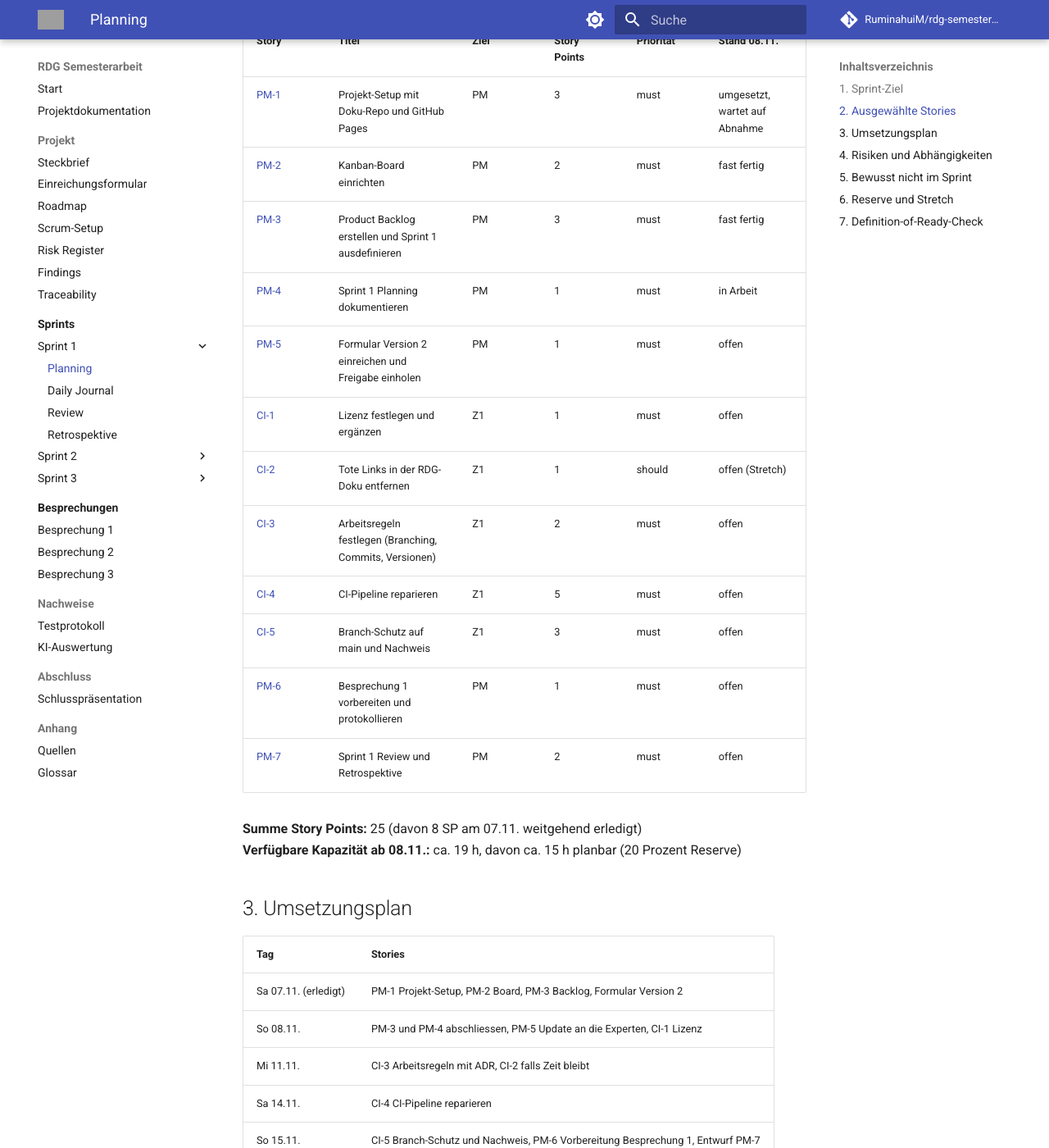
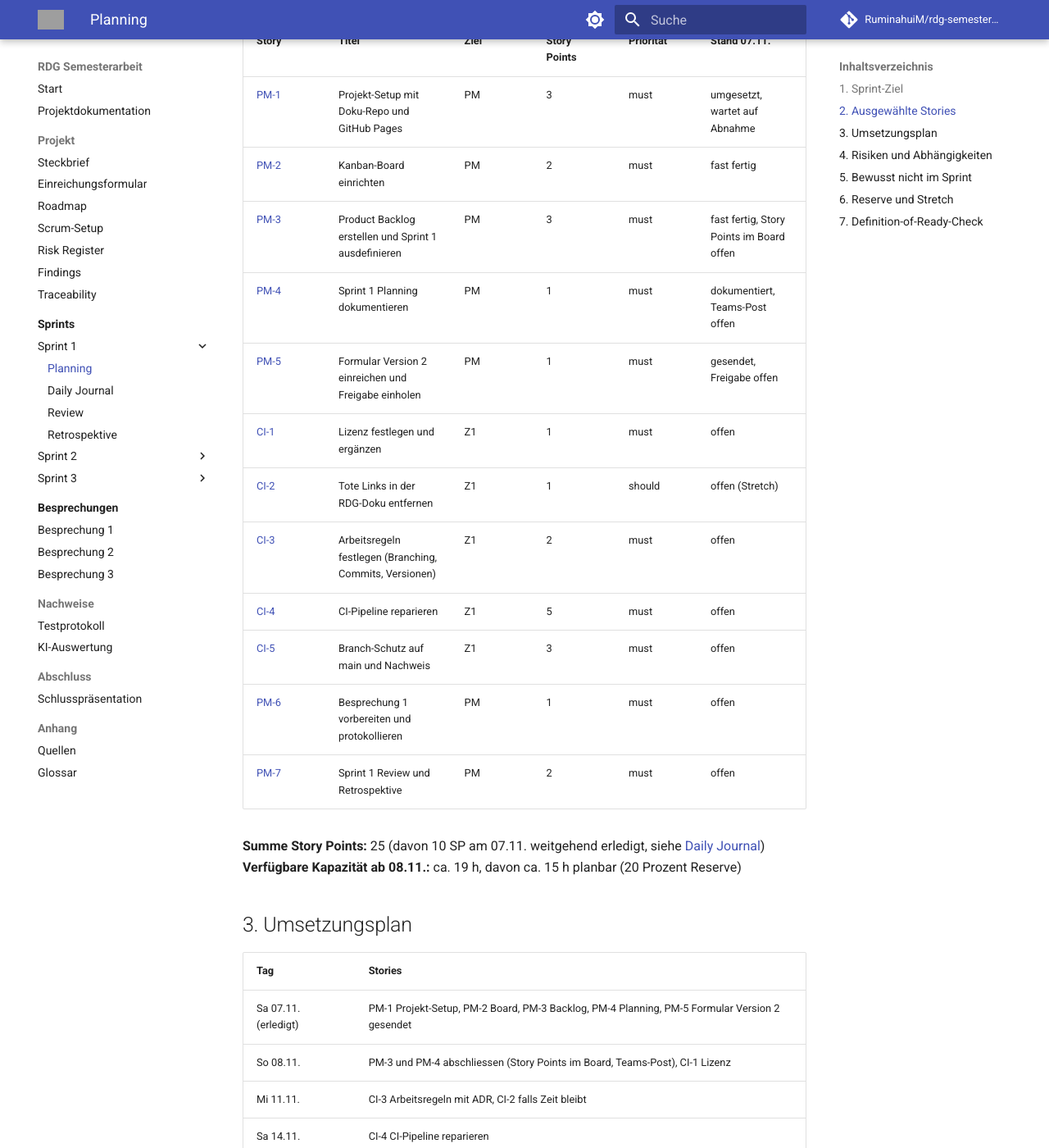
Before and after one commit to RuminahuiM/rdg-semesterarbeit, an MkDocs documentation site: the page built from docs/sprints/sprint-1/planning.md, in a window 1280 px wide and 1400 px high, scrolled down 633 px. Shown: the whole window at 82% size. Built offline with MkDocs 1.6.1 and Material for MkDocs 9.7.7, drawn with Linux system fonts in a browser that asks for light colours; comment, search, counter and statistics services are not loaded.

Commit message:
docs: add daily journal for 07.11. and update planning, form and meeting status
Co-Authored-By: Claude Opus 5.5 <noreply@anthropic.com>

```diff
--- a/docs/sprints/sprint-1/planning.md
+++ b/docs/sprints/sprint-1/planning.md
@@ -1,6 +1,6 @@
 # Sprint 1: Planning
 
-**Datum:** 08.11.2026
+**Datum:** 07.11.2026
 **Sprint-Zeitraum:** 26.10.2026 bis 16.11.2026
 **Release:** MVP
 **Board:** [Milestone Sprint 1](https://github.com/RuminahuiM/rdg-semesterarbeit/milestone/1)
@@ -14,13 +14,13 @@ RDG liegt als sauberes DevOps-Projekt auf GitHub: Projekt-Setup und Board stehen
 
 ## 2. Ausgewählte Stories
 
-| Story | Titel | Ziel | Story Points | Priorität | Stand 08.11. |
+| Story | Titel | Ziel | Story Points | Priorität | Stand 07.11. |
 | --- | --- | --- | --- | --- | --- |
 | [PM-1](https://github.com/RuminahuiM/rdg-semesterarbeit/issues/7) | Projekt-Setup mit Doku-Repo und GitHub Pages | PM | 3 | must | umgesetzt, wartet auf Abnahme |
 | [PM-2](https://github.com/RuminahuiM/rdg-semesterarbeit/issues/8) | Kanban-Board einrichten | PM | 2 | must | fast fertig |
-| [PM-3](https://github.com/RuminahuiM/rdg-semesterarbeit/issues/9) | Product Backlog erstellen und Sprint 1 ausdefinieren | PM | 3 | must | fast fertig |
-| [PM-4](https://github.com/RuminahuiM/rdg-semesterarbeit/issues/10) | Sprint 1 Planning dokumentieren | PM | 1 | must | in Arbeit |
-| [PM-5](https://github.com/RuminahuiM/rdg-semesterarbeit/issues/11) | Formular Version 2 einreichen und Freigabe einholen | PM | 1 | must | offen |
+| [PM-3](https://github.com/RuminahuiM/rdg-semesterarbeit/issues/9) | Product Backlog erstellen und Sprint 1 ausdefinieren | PM | 3 | must | fast fertig, Story Points im Board offen |
+| [PM-4](https://github.com/RuminahuiM/rdg-semesterarbeit/issues/10) | Sprint 1 Planning dokumentieren | PM | 1 | must | dokumentiert, Teams-Post offen |
+| [PM-5](https://github.com/RuminahuiM/rdg-semesterarbeit/issues/11) | Formular Version 2 einreichen und Freigabe einholen | PM | 1 | must | gesendet, Freigabe offen |
 | [CI-1](https://github.com/RuminahuiM/rdg-semesterarbeit/issues/12) | Lizenz festlegen und ergänzen | Z1 | 1 | must | offen |
 | [CI-2](https://github.com/RuminahuiM/rdg-semesterarbeit/issues/13) | Tote Links in der RDG-Doku entfernen | Z1 | 1 | should | offen (Stretch) |
 | [CI-3](https://github.com/RuminahuiM/rdg-semesterarbeit/issues/14) | Arbeitsregeln festlegen (Branching, Commits, Versionen) | Z1 | 2 | must | offen |
@@ -29,15 +29,15 @@ RDG liegt als sauberes DevOps-Projekt auf GitHub: Projekt-Setup und Board stehen
 | [PM-6](https://github.com/RuminahuiM/rdg-semesterarbeit/issues/17) | Besprechung 1 vorbereiten und protokollieren | PM | 1 | must | offen |
 | [PM-7](https://github.com/RuminahuiM/rdg-semesterarbeit/issues/18) | Sprint 1 Review und Retrospektive | PM | 2 | must | offen |
 
-**Summe Story Points:** 25 (davon 8 SP am 07.11. weitgehend erledigt)
+**Summe Story Points:** 25 (davon 10 SP am 07.11. weitgehend erledigt, siehe [Daily Journal](daily.md))
 **Verfügbare Kapazität ab 08.11.:** ca. 19 h, davon ca. 15 h planbar (20 Prozent Reserve)
 
 ## 3. Umsetzungsplan
 
 | Tag | Stories |
 | --- | --- |
-| Sa 07.11. (erledigt) | PM-1 Projekt-Setup, PM-2 Board, PM-3 Backlog, Formular Version 2 |
-| So 08.11. | PM-3 und PM-4 abschliessen, PM-5 Update an die Experten, CI-1 Lizenz |
+| Sa 07.11. (erledigt) | PM-1 Projekt-Setup, PM-2 Board, PM-3 Backlog, PM-4 Planning, PM-5 Formular Version 2 gesendet |
+| So 08.11. | PM-3 und PM-4 abschliessen (Story Points im Board, Teams-Post), CI-1 Lizenz |
 | Mi 11.11. | CI-3 Arbeitsregeln mit ADR, CI-2 falls Zeit bleibt |
 | Sa 14.11. | CI-4 CI-Pipeline reparieren |
 | So 15.11. | CI-5 Branch-Schutz und Nachweis, PM-6 Vorbereitung Besprechung 1, Entwurf PM-7 |
```
Also changed, not shown: docs/besprechungen/index.md (+1 -1 lines), docs/projekt/einreichungsformular.md (+1 -1 lines), docs/projektdokumentation.md (+1 -1 lines), docs/sprints/index.md (+1 -1 lines), docs/sprints/sprint-1/daily.md (+16 -1 lines).
